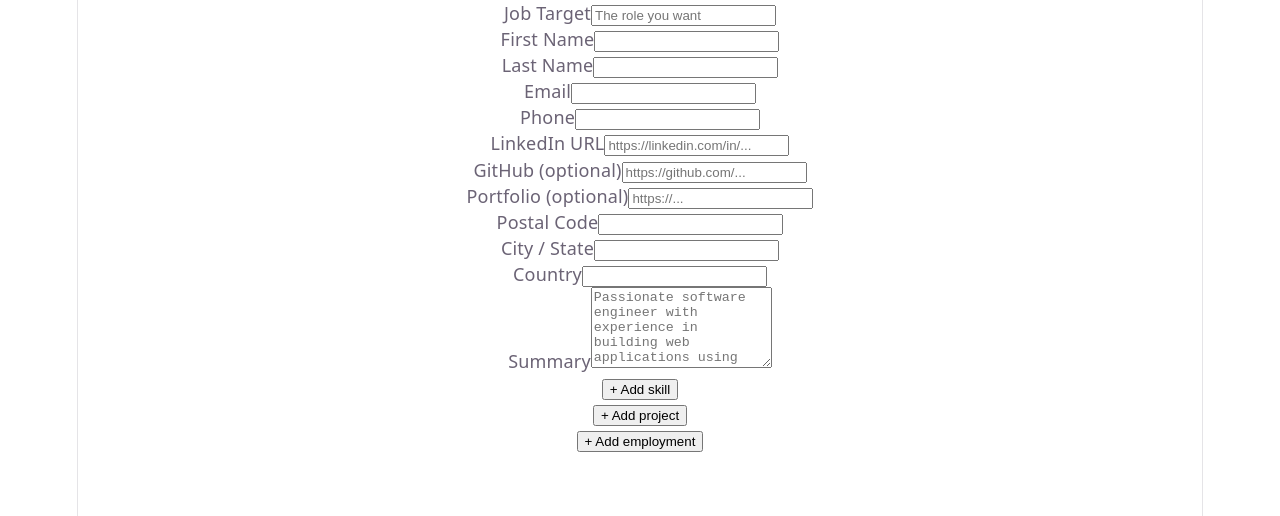
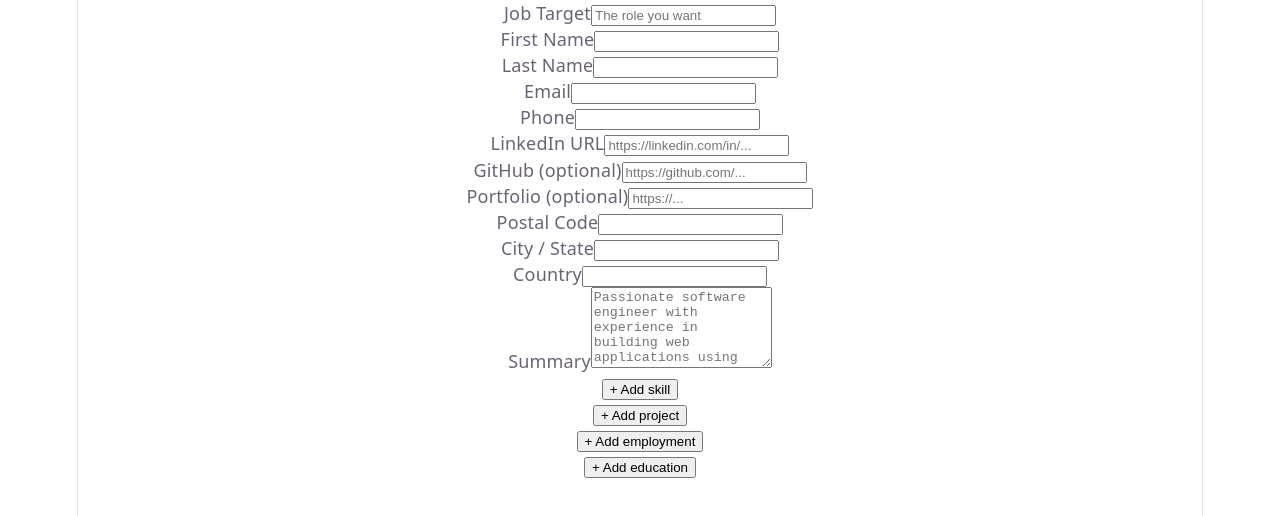
Before and after one commit to krig6/odin-cv-application, a React (Vite) app: page / in a window 1280 px wide. Shown: the top 516 px of the page. Built offline with nearby package versions, Linux system fonts and the light colour scheme.

Commit message:
feat(Education): add EducationDetails component and include in App layout

```diff
--- a/src/App.jsx
+++ b/src/App.jsx
@@ -3,6 +3,7 @@ import { Summary } from "./components/Summary"
 import { Skills } from "./components/Skills"
 import { Projects } from "./components/Projects"
 import { WorkExperience } from "./components/WorkExperience"
+import { EducationDetails } from "./components/EducationDetails"
 
 export const App = () => {
   return (
@@ -14,6 +15,7 @@ export const App = () => {
           <Skills />
           <Projects />
           <WorkExperience />
+          <EducationDetails />
         </div>
         <div className="cv-builder__preview">
         </div>
--- /dev/null
+++ b/src/components/EducationDetails.jsx
@@ -0,0 +1,8 @@
+export const EducationDetails = () => {
+  return (
+    <div className="education-details">
+      <div className="education-details__fields"></div>
+      <button className="education-details__add-btn" type="button">+ Add education</button>
+    </div>
+  )
+}
```
